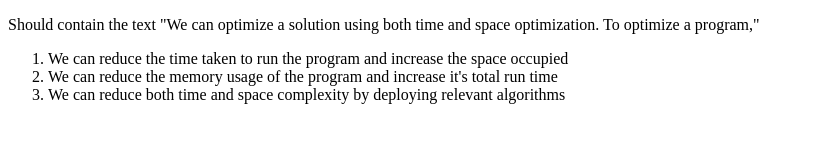
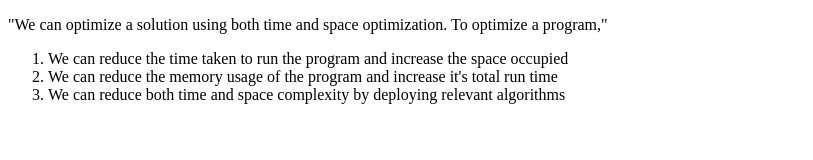
Before and after one commit to acciojob/ordered-list-practise-Tanuchouksey, a website: page main.html in a window 1280 px wide. Shown: the whole page, without its empty margins (0-813 px from the left). Drawn offline with Linux system fonts and the light colour scheme.

Commit message:
created a submission

```diff
--- a/main.html
+++ b/main.html
@@ -10,7 +10,7 @@
 	<!-- the entire body must be written by student -->
     <script type="text/javascript" src="./script.js">
 </script>
-<p>Should contain the text "We can optimize a solution using both time
+<p>"We can optimize a solution using both time
 	and space optimization. To optimize a program,"</p>
 	<ol>
 		<li>We can reduce the time taken to run the program and
--- a/script.js
+++ b/script.js
@@ -1 +1,2 @@
 //your JS code here. If required.
+https://www.svgrepo.com/show/345221/three-dots.svg
```
